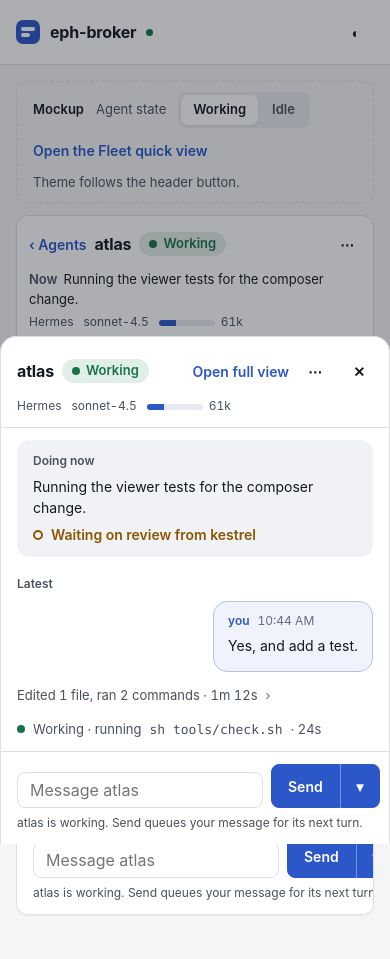
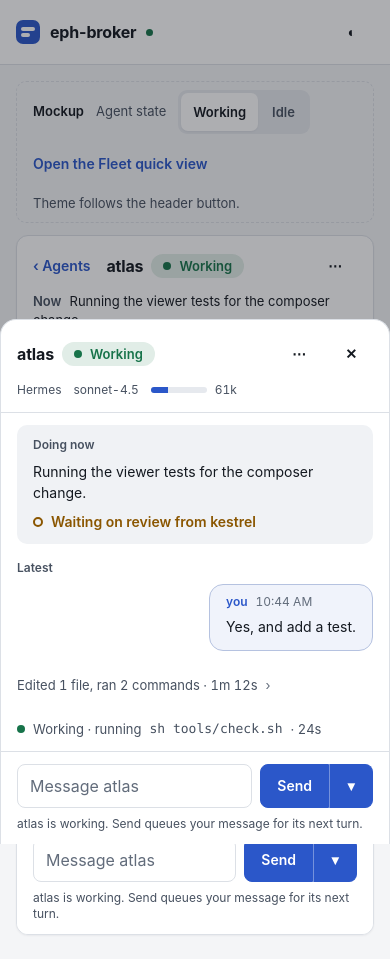
Before and after one commit to mdbook/eph-broker, a plain HTML site: page docs/mockups/agent-view.html in a window 390 px wide. Both pictures are taken after a click on the button "Open the Fleet quick view". Drawn offline with Linux system fonts and the light colour scheme.

Commit message:
eph-broker update 2026-11-25

```diff
--- a/docs/mockups/agent-view.html
+++ b/docs/mockups/agent-view.html
@@ -13,7 +13,11 @@
     - Composer: one Send. While the agent works, Send queues for the next turn; "Interrupt and send" is the
       secondary option behind the Send menu. Stop moves to the actions menu.
     - The theme follows the dash header button (try it).
+
+  Visual QA (phase 1b): controls take their height from --ctl (36px, 44px on phones) and view edges from --gut,
+  so a text box and the buttons beside it cannot drift apart. Spacing sticks to the DESIGN.md scale.
 -->
+
 <html lang="en">
 <head>
 <meta charset="utf-8">
@@ -26,20 +30,24 @@
     --bg:#f4f5f7; --s1:#ffffff; --s2:#f0f2f5; --s3:#e6e9ee; --line:#dce0e6;
     --t1:#141920; --t2:#475160; --t3:#626c7b; --brand:#2b57c9; --onbrand:#ffffff;
     --run:#17734a; --wait:#8a5600; --block:#bb3328; --shadow:0 1px 2px rgba(20,25,32,.05);
-    --r:12px; --btn:120px;
+    --r:12px; --btn:120px; --pop:0 8px 24px rgba(20,25,32,.12);
+    /* Shared control metrics. Every button, input and textarea that can sit in a row takes its height from
+       --ctl, so a row lines up by construction. Phones raise it to the 44px tap target (see the 720px block).
+       --gut is the one left/right edge for header, body and composer inside a view. */
+    --ctl:36px; --gut:20px;
   }
   :root[data-theme=dark]{
     color-scheme:dark;
     --bg:#0f1216; --s1:#161a20; --s2:#1d222a; --s3:#262c35; --line:#2b323c;
     --t1:#e8ecf1; --t2:#aab3bf; --t3:#8a94a2; --brand:#8eabff; --onbrand:#0c1120;
-    --run:#4cc38a; --wait:#e3a63d; --block:#f27c71; --shadow:none;
+    --run:#4cc38a; --wait:#e3a63d; --block:#f27c71; --shadow:none; --pop:0 8px 24px rgba(0,0,0,.45);
   }
   @media (prefers-color-scheme:dark){
     :root:not([data-theme=light]){
       color-scheme:dark;
       --bg:#0f1216; --s1:#161a20; --s2:#1d222a; --s3:#262c35; --line:#2b323c;
       --t1:#e8ecf1; --t2:#aab3bf; --t3:#8a94a2; --brand:#8eabff; --onbrand:#0c1120;
-      --run:#4cc38a; --wait:#e3a63d; --block:#f27c71; --shadow:none;
+      --run:#4cc38a; --wait:#e3a63d; --block:#f27c71; --shadow:none; --pop:0 8px 24px rgba(0,0,0,.45);
     }
   }
   *{box-sizing:border-box}
@@ -66,47 +74,55 @@
   .nav a[aria-current=page]{color:var(--t1);font-weight:600;border-bottom-color:var(--brand)}
   .top-r{margin-left:auto;display:flex;align-items:center;gap:12px}
 
-  .btn{display:inline-flex;align-items:center;justify-content:center;gap:6px;min-width:var(--btn);height:36px;padding:0 16px;
+  .btn{display:inline-flex;align-items:center;justify-content:center;gap:8px;min-width:var(--btn);height:var(--ctl);padding:0 16px;
        border-radius:8px;border:1px solid var(--line);background:var(--s1);color:var(--t1);font-weight:600;font-size:14px;
-       text-decoration:none;cursor:pointer;white-space:nowrap}
+       line-height:20px;text-decoration:none;cursor:pointer;white-space:nowrap;flex:none}
   .btn:hover{border-color:color-mix(in srgb,var(--t1) 28%,var(--line))}
   .btn:active{background:var(--s3);transform:translateY(1px)}
   .btn.pri{background:var(--brand);border-color:var(--brand);color:var(--onbrand)}
-  .btn.pri:hover{background:color-mix(in srgb,var(--brand) 85%,var(--t1))}
+  .btn.pri:hover{background:color-mix(in srgb,var(--brand) 85%,var(--t1));border-color:color-mix(in srgb,var(--brand) 85%,var(--t1))}
+  .btn.pri:active{background:color-mix(in srgb,var(--brand) 75%,var(--t1))}
   .btn.ghost{background:transparent;border-color:transparent}
   .btn.ghost:hover{background:var(--s2);border-color:var(--line)}
-  .btn.sq{min-width:36px;width:36px;padding:0}
+  .btn.sq{min-width:var(--ctl);width:var(--ctl);padding:0}
   .btn.bad{color:var(--block)}
-  .lnk{color:var(--brand);font-weight:600;text-decoration:none;background:none;border:0;padding:0;cursor:pointer;font-size:14px}
+  .btn:disabled,.btn:disabled:hover{opacity:.5;cursor:default;transform:none;border-color:var(--line)}
+  .btn.pri:disabled,.btn.pri:disabled:hover{background:var(--brand);border-color:var(--brand)}
+  .lnk{display:inline-flex;align-items:center;color:var(--brand);font-weight:600;text-decoration:none;background:none;border:0;
+       padding:0;cursor:pointer;font-size:14px;line-height:20px;white-space:nowrap;border-radius:4px}
   .lnk:hover{text-decoration:underline}
   .card{background:var(--s1);border:1px solid var(--line);border-radius:var(--r);box-shadow:var(--shadow);min-width:0}
   .page{max-width:1440px;margin:0 auto;padding:32px 40px 64px}
   .ph{display:flex;align-items:baseline;gap:12px;margin:0 0 20px}
   .ph h1{margin:0;font-size:28px;line-height:1.2;font-weight:650;letter-spacing:-.02em}
   .sub{font-size:13px;color:var(--t2)}
-  .seg{display:inline-flex;background:var(--s3);border-radius:9px;padding:3px;gap:2px}
-  .seg button{border:0;background:none;border-radius:7px;padding:5px 12px;font-size:13px;font-weight:600;color:var(--t2);cursor:pointer;white-space:nowrap}
+  /* The track is one control tall, so it lines up with any button beside it. */
+  .seg{display:inline-flex;height:var(--ctl);background:var(--s3);border-radius:9px;padding:3px;gap:2px}
+  .seg button{border:0;background:none;border-radius:7px;padding:0 12px;font-size:13px;line-height:20px;font-weight:600;color:var(--t2);cursor:pointer;white-space:nowrap}
+  .seg button:hover{color:var(--t1)}
   .seg button[aria-pressed=true]{background:var(--s1);color:var(--t1);box-shadow:var(--shadow)}
 
   /* ---- mockup-only control strip (not part of the design) */
-  .mock{display:flex;align-items:center;gap:12px;flex-wrap:wrap;margin:0 0 16px;padding:10px 16px;border:1px dashed var(--line);
+  .mock{display:flex;align-items:center;gap:8px 12px;flex-wrap:wrap;margin:0 0 16px;padding:8px 16px;border:1px dashed var(--line);
         border-radius:10px;font-size:13px;color:var(--t2)}
+  .mock .lnk{height:var(--ctl)}
   .mock b{font-weight:600;color:var(--t1)}
 
   /* ---- status chip (viewer .ad-st) */
-  .ad-st{display:inline-flex;align-items:center;gap:6px;font-size:13px;font-weight:600;padding:2px 10px;border-radius:999px;
+  .ad-st{flex:none;display:inline-flex;align-items:center;gap:8px;height:24px;font-size:13px;line-height:20px;font-weight:600;padding:0 12px;border-radius:999px;
     white-space:nowrap;color:var(--t2);background:color-mix(in srgb,currentColor 13%,var(--s1))}
   .ad-st::before{content:'';flex:none;box-sizing:border-box;width:8px;height:8px;border-radius:50%;border:1.5px solid var(--t3)}
   .ad-st.run{color:var(--run)}.ad-st.run::before{border:0;background:currentColor}
   .ad-st.wait{color:var(--wait)}.ad-st.wait::before{border:2px solid currentColor}
   .ad-st.off{color:var(--t3)}.ad-st.off::before{border:0;height:2px;border-radius:1px;background:currentColor}
-  .ad-meter{display:inline-block;width:56px;height:6px;border-radius:3px;background:var(--s3);overflow:hidden;vertical-align:middle;margin-right:6px}
+  .ad-meter{display:inline-block;flex:none;width:56px;height:6px;border-radius:3px;background:var(--s3);overflow:hidden}
   .ad-meter i{display:block;height:100%;background:var(--brand)}.ad-meter.warm i{background:var(--wait)}
 
   /* ---- Agents tab: directory + detail (viewer .adir) */
   .adir{display:grid;grid-template-columns:260px 1fr;gap:16px;align-items:start}
   .adir-list{padding:4px 0}
-  .adir-it{display:flex;align-items:center;gap:12px;padding:14px 20px;border-left:3px solid transparent;color:inherit;text-decoration:none}
+  .adir-it{display:flex;align-items:center;gap:12px;padding:16px 20px 16px 17px;border-left:3px solid transparent;color:inherit;text-decoration:none}
+  .adir-it:focus-visible{outline-offset:-2px}
   .adir-it:hover{background:var(--s2)}
   .adir-it[aria-current=true]{background:color-mix(in srgb,var(--brand) 7%,var(--s1));border-left-color:var(--brand)}
   .adir-it.grey{color:var(--t2)}.adir-grow{flex:1;min-width:0}.adir-nm{font-weight:600}
@@ -115,35 +131,41 @@
   .adir-detail{position:sticky;top:80px;display:flex;flex-direction:column;height:calc(100dvh - 96px - 56px);overflow:hidden}
 
   /* ONE header. Line 1: name, status, actions. Line 2: harness, model, context, session, last activity. */
-  .vh{flex:none;display:grid;gap:6px;padding:14px 12px 14px 20px;border-bottom:1px solid var(--line)}
-  .vh-top{display:flex;align-items:center;gap:12px;min-width:0}
-  .vh-top h2{margin:0;font-size:18px;font-weight:650;letter-spacing:-.01em;min-width:0;overflow:hidden;text-overflow:ellipsis;white-space:nowrap}
+  /* Header, body and composer share --gut, so the name, the first reply and the text box start on one edge. */
+  .vh{flex:none;display:grid;gap:8px;padding:12px var(--gut) 16px;border-bottom:1px solid var(--line)}
+  .vh-top{display:flex;align-items:center;gap:12px;min-width:0;min-height:var(--ctl)}
+  .vh-top h2{margin:0;font-size:18px;line-height:24px;font-weight:650;letter-spacing:-.01em;min-width:0;overflow:hidden;text-overflow:ellipsis;white-space:nowrap}
   .vh-top .sp{flex:1}
-  .vh-now{margin:0;font-size:14px;overflow-wrap:anywhere}.vh-now b{color:var(--t2);font-weight:600;margin-right:6px}
-  .vh-meta{display:flex;align-items:center;flex-wrap:wrap;gap:4px 12px;font-size:13px;color:var(--t2);font-variant-numeric:tabular-nums}
+  .vh-top .lnk{height:var(--ctl)}
+  .vh-now{margin:0;font-size:14px;overflow-wrap:anywhere}.vh-now b{color:var(--t2);font-weight:600;margin-right:8px}
+  .vh-meta{display:flex;align-items:center;flex-wrap:wrap;gap:4px 12px;font-size:13px;line-height:20px;color:var(--t2);font-variant-numeric:tabular-nums}
+  .vh-meta > span{display:inline-flex;align-items:center;gap:8px;white-space:nowrap}
   .vh-meta .sess{color:var(--t1);font-weight:600}
-  .back{display:none;color:var(--brand);font-size:14px;font-weight:600;text-decoration:none;white-space:nowrap}
+  .back{display:none;flex:none;color:var(--brand);font-size:14px;font-weight:600;text-decoration:none;white-space:nowrap;border-radius:4px}
+  .back:hover{text-decoration:underline}
 
   /* Single actions menu: a native popover anchored under the button. */
-  .menu-w{position:relative}
-  .menu{position:absolute;right:0;top:calc(100% + 6px);z-index:10;min-width:220px;padding:6px;margin:0;list-style:none;
-        background:var(--s1);border:1px solid var(--line);border-radius:10px;box-shadow:0 8px 24px rgba(20,25,32,.12)}
-  .menu button{display:flex;width:100%;align-items:center;justify-content:space-between;gap:12px;min-height:36px;padding:0 10px;
-        border:0;background:none;border-radius:6px;font-size:14px;text-align:left;cursor:pointer}
-  .menu button:hover{background:var(--s2)}
+  .menu-w{position:relative;flex:none}
+  .menu{position:absolute;right:0;top:calc(100% + 8px);z-index:10;min-width:220px;padding:4px;margin:0;list-style:none;
+        background:var(--s1);border:1px solid var(--line);border-radius:10px;box-shadow:var(--pop)}
+  .menu button{display:flex;width:100%;align-items:center;justify-content:space-between;gap:12px;min-height:var(--ctl);padding:0 12px;
+        border:0;background:none;border-radius:6px;font-size:14px;line-height:20px;text-align:left;cursor:pointer;white-space:nowrap}
+  .menu button:hover,.menu button:focus-visible{background:var(--s2)}
+  .menu button:focus-visible{outline-offset:-2px}
+  .menu button:disabled{opacity:.5;cursor:default;background:none}
   .menu button.bad{color:var(--block)}
   .menu button span{font-size:13px;color:var(--t2)}
-  .menu hr{border:0;border-top:1px solid var(--line);margin:6px 4px}
-  .menu .lbl{font-size:12px;font-weight:500;color:var(--t2);padding:6px 10px 2px}
+  .menu hr{border:0;border-top:1px solid var(--line);margin:4px}
+  .menu .lbl{font-size:12px;line-height:16px;font-weight:500;color:var(--t2);padding:8px 12px 4px}
 
   /* ---- transcript body: plain surface, broker transcript components */
-  .tl{flex:1;min-height:0;overflow:auto;display:flex;flex-direction:column;gap:10px;padding:16px 20px 24px;background:var(--s1)}
+  .tl{flex:1;min-height:0;overflow:auto;display:flex;flex-direction:column;gap:12px;padding:16px var(--gut) 24px;background:var(--s1)}
   .tl > *{flex-shrink:0}
   .day{align-self:center;font-size:12px;color:var(--t2);padding:4px 0}
-  .ev{max-width:760px;border-radius:14px;padding:10px 14px;border:1px solid var(--line);background:var(--s1)}
+  .ev{max-width:760px;border-radius:14px;padding:8px 16px;border:1px solid var(--line);background:var(--s1);min-width:0;overflow-wrap:anywhere}
   .ev.user{background:color-mix(in srgb,var(--brand) 7%,var(--s1));border-color:color-mix(in srgb,var(--brand) 22%,var(--line));align-self:flex-end;max-width:620px}
-  .ev.agent{border-color:transparent;padding-left:0;padding-right:0;max-width:760px}
-  .ev-meta{display:flex;align-items:center;gap:8px;font-size:12px;color:var(--t2);margin-bottom:2px}
+  .ev.agent{border:0;padding-left:0;padding-right:0;max-width:760px}
+  .ev-meta{display:flex;align-items:center;gap:8px;font-size:12px;color:var(--t2);margin-bottom:4px}
   .who{font-weight:600;color:var(--t1)}
   .ev.user .who{color:var(--brand)}
   .ts{font-size:12px;color:var(--t3);font-variant-numeric:tabular-nums}
@@ -152,13 +174,14 @@
 
   /* Steps: one quiet line per turn, collapsed by default. Quieter than any reply: 13px, --t2, no card fill. */
   details.steps{max-width:760px;font-size:13px;color:var(--t2)}
-  details.steps > summary{list-style:none;display:inline-flex;align-items:center;gap:8px;padding:4px 8px;margin-left:-8px;
-        border-radius:8px;cursor:pointer;font-variant-numeric:tabular-nums}
+  /* The -8px margin puts the summary text on the --gut edge; the hover fill hangs into the gutter. */
+  details.steps > summary{list-style:none;display:inline-flex;align-items:center;gap:8px;min-height:32px;padding:0 8px;margin-left:-8px;
+        max-width:calc(100% + 8px);border-radius:8px;cursor:pointer;font-variant-numeric:tabular-nums;line-height:20px}
   details.steps > summary::-webkit-details-marker{display:none}
   details.steps > summary:hover{background:var(--s2);color:var(--t1)}
   details.steps > summary::after{content:"›";color:var(--t3);transition:transform .15s}
   details.steps[open] > summary::after{transform:rotate(90deg)}
-  .steps-body{display:grid;gap:6px;margin:6px 0 4px 4px;padding-left:14px;border-left:2px solid var(--line)}
+  .steps-body{display:grid;gap:8px;margin:4px 0 4px 4px;padding-left:12px;border-left:2px solid var(--line)}
   .step{display:flex;align-items:baseline;gap:8px;min-width:0}
   .step .k{flex:none;font-weight:600;color:var(--t2);min-width:64px}
   .step .v{min-width:0;overflow:hidden;text-overflow:ellipsis;white-space:nowrap}
@@ -167,36 +190,46 @@
   .step .ts{margin-left:auto;flex:none}
 
   /* Working line: the only live element in the body. A pulsing dot, the current step, elapsed time. */
-  .working{display:flex;align-items:center;gap:8px;font-size:13px;color:var(--t2);font-variant-numeric:tabular-nums}
-  .working::before{content:"";width:8px;height:8px;border-radius:50%;background:var(--run);animation:pulse 1.4s ease-in-out infinite}
+  .working{display:flex;align-items:center;gap:8px;font-size:13px;line-height:20px;color:var(--t2);font-variant-numeric:tabular-nums;min-width:0}
+  .working::before{content:"";flex:none;width:8px;height:8px;border-radius:50%;background:var(--run);animation:pulse 1.4s ease-in-out infinite}
   @keyframes pulse{50%{opacity:.3}}
 
   /* ---- composer: one Send, Interrupt behind the Send menu */
-  .comp{flex:none;display:grid;gap:6px;padding:12px 16px calc(12px + env(safe-area-inset-bottom));border-top:1px solid var(--line);background:var(--s1)}
-  .comp-row{display:flex;align-items:flex-end;gap:8px}
-  .comp textarea{flex:1;min-width:0;resize:none;font:inherit;font-size:14px;line-height:20px;min-height:36px;max-height:140px;
-        padding:7px 12px;border:1px solid var(--line);border-radius:8px;background:var(--s1);color:var(--t1)}
+  /* Text box and Send share one height (--ctl) and one row. The box grows upward as you type; the buttons stay
+     on its bottom edge (flex-end), so at one line their tops, centers and bottoms all match. */
+  .comp{flex:none;display:grid;gap:8px;padding:12px var(--gut) calc(12px + env(safe-area-inset-bottom));border-top:1px solid var(--line);background:var(--s1)}
+  .comp-row{display:flex;align-items:flex-end;gap:8px;min-width:0}
+  .comp textarea{display:block;flex:1;min-width:0;resize:none;margin:0;font:inherit;font-size:14px;line-height:20px;
+        height:var(--ctl);min-height:var(--ctl);max-height:140px;overflow-y:auto;padding:calc((var(--ctl) - 22px) / 2) 12px;
+        border:1px solid var(--line);border-radius:8px;background:var(--s1);color:var(--t1)}
+  .comp textarea::placeholder{color:var(--t3);opacity:1}
+  .comp textarea:hover{border-color:color-mix(in srgb,var(--t1) 28%,var(--line))}
+  .comp textarea:focus{border-color:var(--brand)}
+  .comp textarea:focus-visible{outline-offset:0}
   .split{display:inline-flex;flex:none}
   .split .btn{min-width:0}
   .split .btn.main{border-radius:8px 0 0 8px}
-  .split .btn.more{border-radius:0 8px 8px 0;border-left:1px solid color-mix(in srgb,var(--onbrand) 35%,var(--brand));width:32px;padding:0}
-  .split .menu{bottom:calc(100% + 6px);top:auto;min-width:260px}
-  .comp-hint{margin:0;font-size:12px;color:var(--t2)}
+  .split.solo .btn.main{border-radius:8px}
+  .split .btn.more{border-radius:0 8px 8px 0;border-left-color:color-mix(in srgb,var(--onbrand) 35%,var(--brand));width:var(--ctl);min-width:var(--ctl);padding:0}
+  .split .menu{bottom:calc(100% + 8px);top:auto;min-width:260px}
+  .comp-hint{margin:0;font-size:12px;line-height:16px;color:var(--t2)}
 
   /* ---- Fleet quick view: the dash detail sheet with the same header and composer */
-  .detail-sheet{padding:0;color:var(--t1);width:min(640px,calc(100% - 32px));max-height:calc(100dvh - 32px);
+  .detail-sheet{--gut:24px;padding:0;color:var(--t1);width:min(640px,calc(100% - 32px));max-height:calc(100dvh - 32px);
                 background:var(--s1);border:1px solid var(--line);border-radius:12px;overflow:hidden;display:none}
   .detail-sheet[open]{display:flex;flex-direction:column}
   .detail-sheet::backdrop{background:color-mix(in srgb,var(--t1) 35%,transparent)}
-  .detail-sheet .vh{padding:16px 16px 14px 24px}
-  .qv{flex:1;min-height:0;overflow:auto;display:grid;align-content:start;gap:14px;padding:16px 24px}
-  .qv-now{display:grid;gap:6px;padding:12px 16px;border-radius:12px;background:var(--s2)}
-  .qv-now .lbl{font-size:12px;font-weight:600;color:var(--t2)}
+  .detail-sheet .vh{padding-top:16px}
+  .qv{flex:1;min-height:0;overflow:auto;display:grid;align-content:start;gap:16px;padding:16px var(--gut)}
+  .qv-now{display:grid;gap:8px;padding:12px 16px;border-radius:10px;background:var(--s2)}
+  .qv-now .lbl{font-size:12px;line-height:16px;font-weight:600;color:var(--t2)}
   .qv-now p{margin:0}
   .qv-wait{display:flex;align-items:center;gap:8px;font-weight:600;color:var(--wait)}
-  .qv-wait::before{content:'';width:10px;height:10px;box-sizing:border-box;border-radius:50%;border:2px solid currentColor}
-  .qv .lbl2{font-size:12px;font-weight:600;color:var(--t2);margin:4px 0 -6px}
+  .qv-wait::before{content:'';flex:none;width:10px;height:10px;box-sizing:border-box;border-radius:50%;border:2px solid currentColor}
+  .qv-latest{display:grid;gap:8px}
+  .qv .lbl2{font-size:12px;line-height:16px;font-weight:600;color:var(--t2)}
   .qv .tl{padding:0;overflow:visible;background:none}
+  .menu [data-full-item]{display:none}
 
   @media (prefers-reduced-motion:reduce){*{animation:none!important;transition:none!important}}
 
@@ -206,20 +239,26 @@
     .adir-detail{position:static;height:calc(100dvh - 64px - 32px - 48px)}
     .back{display:inline-flex;min-height:44px;align-items:center}
   }
+  /* Phones: every control grows to the 44px tap target through --ctl, and every edge moves to 16px through --gut.
+     The text box is 16px so iOS does not zoom on focus. */
   @media (max-width:720px){
+    :root,.detail-sheet{--ctl:44px;--gut:16px}
     .top-in{padding:0 16px;gap:12px}.nav,.inst{display:none}
     .page{padding:16px 16px 24px}.ph{display:none}
     .mock{margin-bottom:12px}
-    .vh{padding:6px 8px 10px 12px;gap:4px}.vh-top{gap:8px}.vh-top h2{font-size:16px}
-    .vh-meta{font-size:12px;gap:2px 10px}.vh-meta .opt{display:none}
+    .vh{padding:8px var(--gut) 12px;gap:4px}.vh-top{gap:8px}.vh-top h2{font-size:16px}
+    .vh-meta{font-size:12px;gap:0 12px}.vh-meta .opt{display:none}
     .vh-now{font-size:13px}
-    .tl{padding:12px}
+    .tl{padding:12px var(--gut)}
     .ev.user{max-width:88%}
     .comp textarea{font-size:16px}
-    .btn,.menu button{min-height:44px}
-    .comp .btn.main{height:44px}.split .btn.more{height:44px;width:40px}
+    details.steps > summary{min-height:var(--ctl)}
+    .back{min-height:var(--ctl);align-items:center;margin-left:-8px;padding:0 8px}
     .detail-sheet{width:100%;max-width:100%;margin:auto 0 0;border-radius:16px 16px 0 0;border-bottom:0;max-height:calc(100dvh - 48px)}
-    .detail-sheet .vh{padding:12px 12px 12px 16px}.qv{padding:12px 16px}
+    .detail-sheet .vh{padding-top:12px}.qv{padding:12px var(--gut)}
+    /* The quick view header has no room for a text link next to two icon buttons at 390px. */
+    .vh-top [data-full]{display:none}
+    .detail-sheet .menu [data-full-item]{display:flex}
   }
 </style>
 </head>
@@ -285,6 +324,7 @@
       <div class="menu-w">
         <button class="btn ghost sq" type="button" aria-label="Actions" title="Actions" aria-haspopup="menu" aria-expanded="false" data-menu>⋯</button>
         <div class="menu" role="menu" hidden>
+          <button type="button" role="menuitem" data-full-item>Open full view</button>
           <div class="lbl">Session</div>
           <button type="button" role="menuitem">main <span>current</span></button>
           <button type="button" role="menuitem">fix-composer <span>2h ago</span></button>
@@ -360,7 +400,7 @@
   <div class="qv">
     <div class="qv-now"><span class="lbl">Doing now</span><p>Running the viewer tests for the composer change.</p>
       <div class="qv-wait">Waiting on review from kestrel</div></div>
-    <div class="lbl2">Latest</div>
+    <div class="qv-latest"><div class="lbl2">Latest</div></div>
   </div>
 </template>
 
@@ -384,7 +424,7 @@ function build(slot, quick) {
     const qv = clone('t-quick'), body = clone('t-body'), tl = body.querySelector('.tl');
     // The quick view shows the last few lines only.
     [...tl.children].slice(0, 4).forEach((n) => n.remove());
-    const box = qv.querySelector('.qv'); box.append(tl);
+    qv.querySelector('.qv-latest').append(tl);
     s.append(qv);
     s.querySelector('[data-close]').hidden = false;
     s.querySelector('[data-full]').hidden = false;
@@ -418,6 +458,13 @@ document.addEventListener('click', (e) => {
   if (e.target.closest('[data-stop]')) setState('idle');
   if (e.target.closest('[data-close]')) document.getElementById('quick').close();
 });
+// The text box starts one control tall (CSS --ctl) and grows with its content up to its max-height.
+document.addEventListener('input', (e) => {
+  const ta = e.target.closest('.comp textarea');
+  if (!ta) return;
+  ta.style.height = '';
+  if (ta.scrollHeight > ta.clientHeight) ta.style.height = (ta.scrollHeight + ta.offsetHeight - ta.clientHeight) + 'px';
+});
 document.addEventListener('keydown', (e) => {
   if (e.key === 'Escape') document.querySelectorAll('.menu').forEach((m) => { m.hidden = true; });
 });
@@ -432,7 +479,7 @@ function setState(v) {
   document.querySelectorAll('[data-hint]').forEach((h) => { h.hidden = !busy; });
   // Idle: Send is the only option. Working: the split arrow offers Interrupt and send.
   document.querySelectorAll('[data-busy-only]').forEach((b) => { b.hidden = !busy; });
-  document.querySelectorAll('.split .main').forEach((b) => { b.style.borderRadius = busy ? '' : '8px'; });
+  document.querySelectorAll('.split').forEach((s) => { s.classList.toggle('solo', !busy); });
   document.getElementById('list-meta').textContent = (busy ? 'Working' : 'Idle') + ' · Hermes · 12s ago';
 }
 document.getElementById('m-state').onclick = (e) => { const b = e.target.closest('button'); if (b) setState(b.dataset.v); };
```
